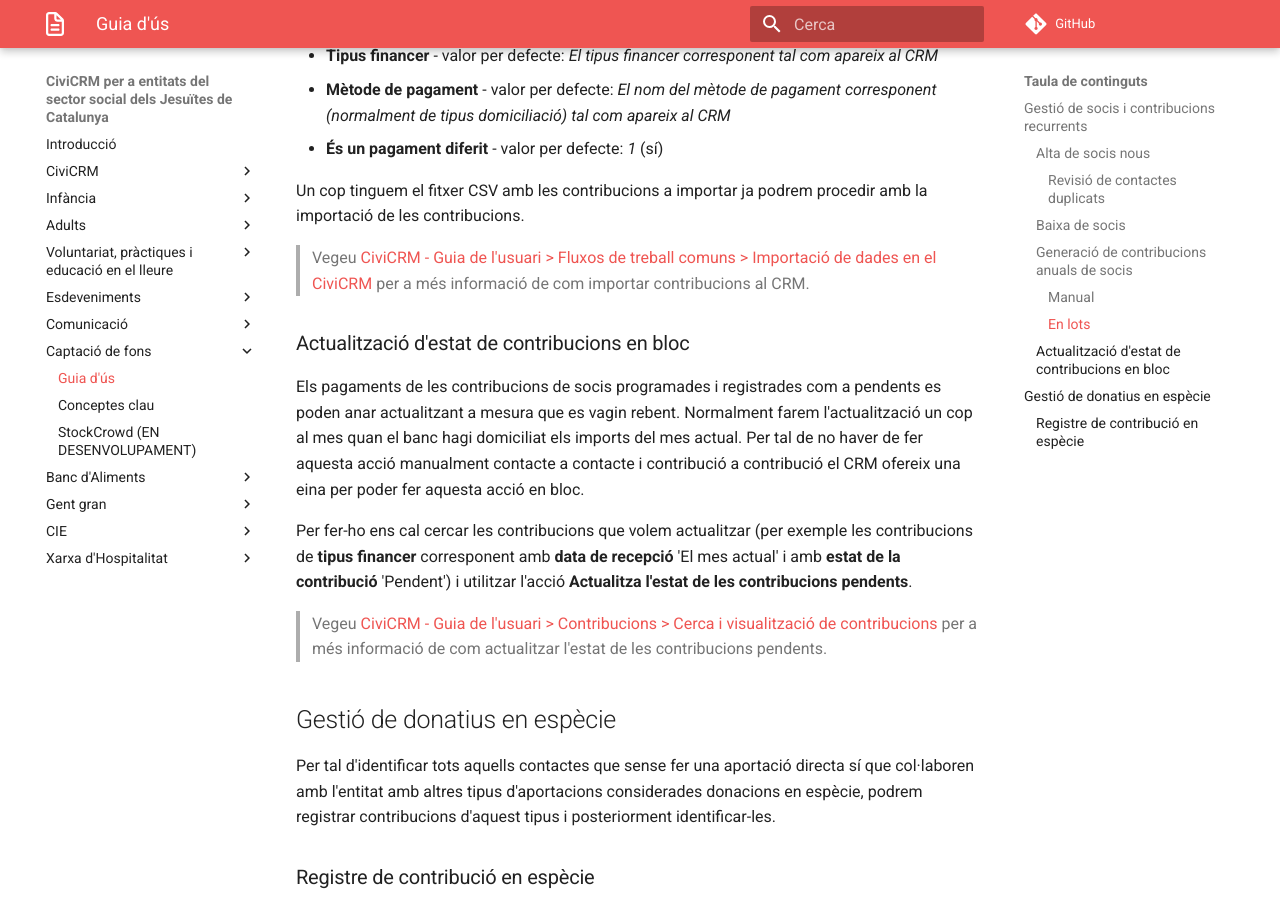
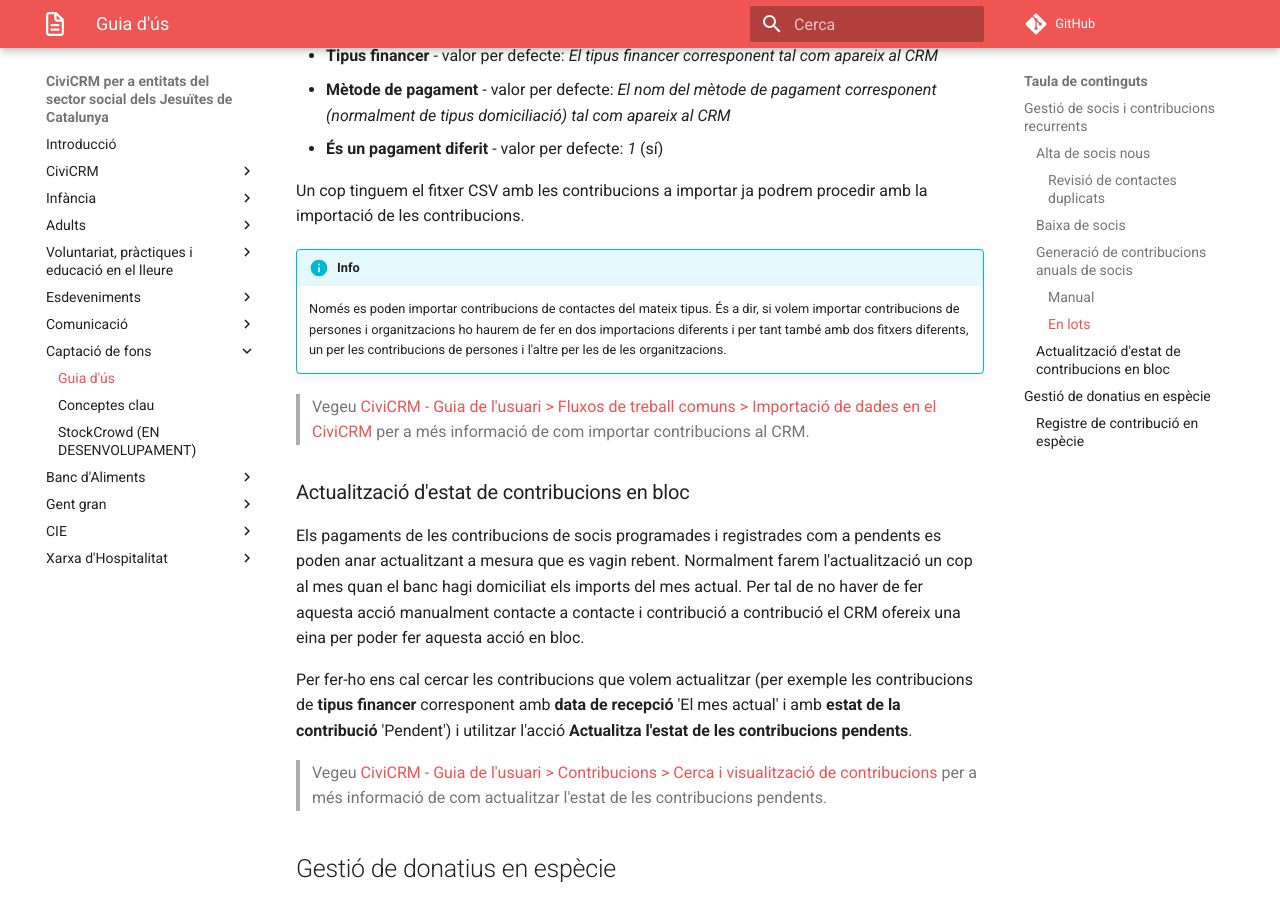
Before and after one commit to xavi-xaloc/civicrm-for-socialsj-doc, an MkDocs documentation site: the page built from docs/captacio-de-fons/guia-us.md, in a window 1280 px wide and 900 px high, scrolled down 1987 px. Built offline with MkDocs 1.6.1 and Material for MkDocs 9.7.7, drawn with Linux system fonts in a browser that asks for light colours; comment, search, counter and statistics services are not loaded; old or Windows-style settings are respelled for this version of MkDocs.

Commit message:
Afegeix informació sobre importacions de contribucions

```diff
--- a/docs/captacio-de-fons/guia-us.md
+++ b/docs/captacio-de-fons/guia-us.md
@@ -87,6 +87,12 @@
 Un cop tinguem el fitxer CSV amb les contribucions a importar ja podrem procedir
 amb la importació de les contribucions.
 
+!!! info
+    Només es poden importar contribucions de contactes del mateix tipus. És a dir,
+    si volem importar contribucions de persones i organitzacions ho haurem de fer en
+    dos importacions diferents i per tant també amb dos fitxers diferents, un per les
+    contribucions de persones i l'altre per les de les organitzacions.
+
 > Vegeu [CiviCRM - Guia de l'usuari > Fluxos de treball comuns > Importació de dades
 en el CiviCRM](https://docs.civicrm.org/user/ca/latest/common-workflows/importing-data-into-civicrm/) per a més informació de com importar contribucions al CRM.
 
```
